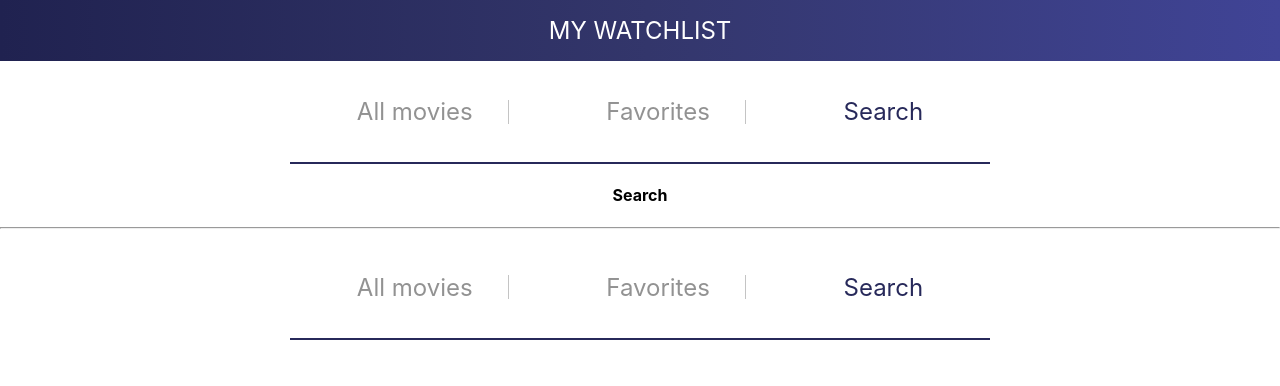
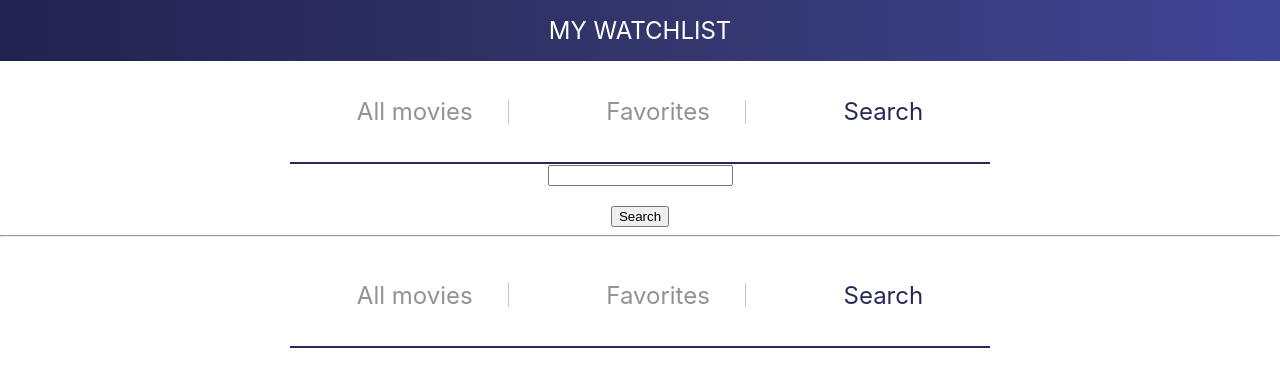
Before and after one commit to mausbreker/my-watchlist, a React (Create React App) app: page /search in a window 1280 px wide. Shown: the top 386 px of the page. Built offline with nearby package versions, Linux system fonts and the light colour scheme.

Commit message:
Add form to search and install axios

```diff
--- a/package.json
+++ b/package.json
@@ -6,6 +6,7 @@
     "@testing-library/jest-dom": "^5.16.5",
     "@testing-library/react": "^13.4.0",
     "@testing-library/user-event": "^13.5.0",
+    "axios": "^1.3.3",
     "prop-types": "^15.8.1",
     "react": "^18.2.0",
     "react-dom": "^18.2.0",
--- a/src/components/Favorites.jsx
+++ b/src/components/Favorites.jsx
@@ -13,15 +13,8 @@ const Favorites = () => {
         return () => console.log('Komponenta umrla');
     }, [])
 
-    useEffect(() => {
-        console.log('Number se promijenio');
-    }, [number])
-
     return (
         <>
-            <button onClick={() => setNumber(number + 1)}>Uvećaj za 1</button>
-            <h3>{number}</h3>
-
             <div className="movies-wrap">
                 {
                     favoriteMovies.map(movie => {
--- a/src/components/Search.jsx
+++ b/src/components/Search.jsx
@@ -1,6 +1,27 @@
+import { useState } from "react";
+
 const Search = () => {
+    const searchMoviesSubmit = (e) => {
+        e.preventDefault();
+        setInputValue(inputValue + ' - pretražujem...');
+    }
+
+    const [inputValue, setInputValue] = useState();
+
     return (
-        <h4>Search</h4>
+        <>
+            <div>
+                <form onSubmit={searchMoviesSubmit}>
+                    <input
+                        onChange={(e) => setInputValue(e.target.value)}
+                        type="text"
+                        value={inputValue}
+                    />
+                    <h3>{inputValue}</h3>
+                    <button type="submit">Search</button>
+                </form>
+            </div>
+        </>
     );
 }
 
--- a/src/components/WatchItem.jsx
+++ b/src/components/WatchItem.jsx
@@ -15,9 +15,7 @@ function WatchItem ({movieObject, rating}) {
             <h3>{movieObject.title}, {movieObject.year}.</h3>
             {rating && <button onClick={() => rating(movieObject.title, movieObject.rating)}>Show rating</button>}
             <button onClick={() => setIsFavorite(!isFavorite)}>
-                {
-                    isFavorite ? "💜" : "♡"
-                }
+                {isFavorite ? "💜" : "♡"}
             </button>
         </article>
     )
```
Also changed, not shown: 1 other file (tests, documents, lock files or other folders).
